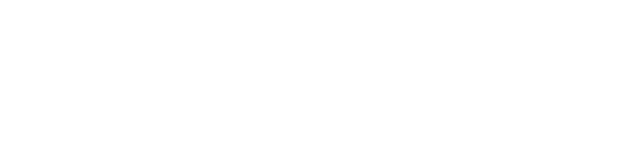
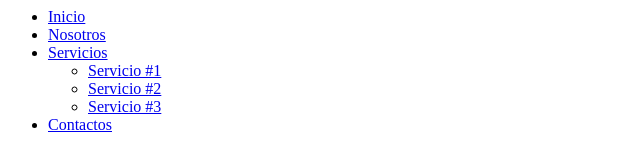
Before and after one commit to ximenapicen/Menu-desplegable, a plain HTML site: page index.html in a window 1280 px wide. Shown: the whole page, without its empty margins (0-640 px from the left). Drawn offline with Linux system fonts and the light colour scheme.

Commit message:
Hicimos nuestro menu basico en HTML

```diff
--- a/index.html
+++ b/index.html
@@ -3,6 +3,21 @@
         <title>Menu simple con HTML y CSS</title>
     </head>
     <body>
-
+        <header>
+            <nav class="navegacion">
+                <ul class="menu">
+                    <li><a href="#">Inicio</a></li>
+                    <li><a href="#">Nosotros</a></li>
+                    <li><a href="#">Servicios</a>
+                        <ul class="submenu">
+                            <li><a href="#">Servicio #1</a></li>
+                            <li><a href="#">Servicio #2</a></li>
+                            <li><a href="#">Servicio #3</a></li>
+                        </ul>
+                    </li>
+                    <li><a href="#">Contactos</a></li>
+                </ul>
+            </nav>
+        </header>
     </body>
 </html>
```
